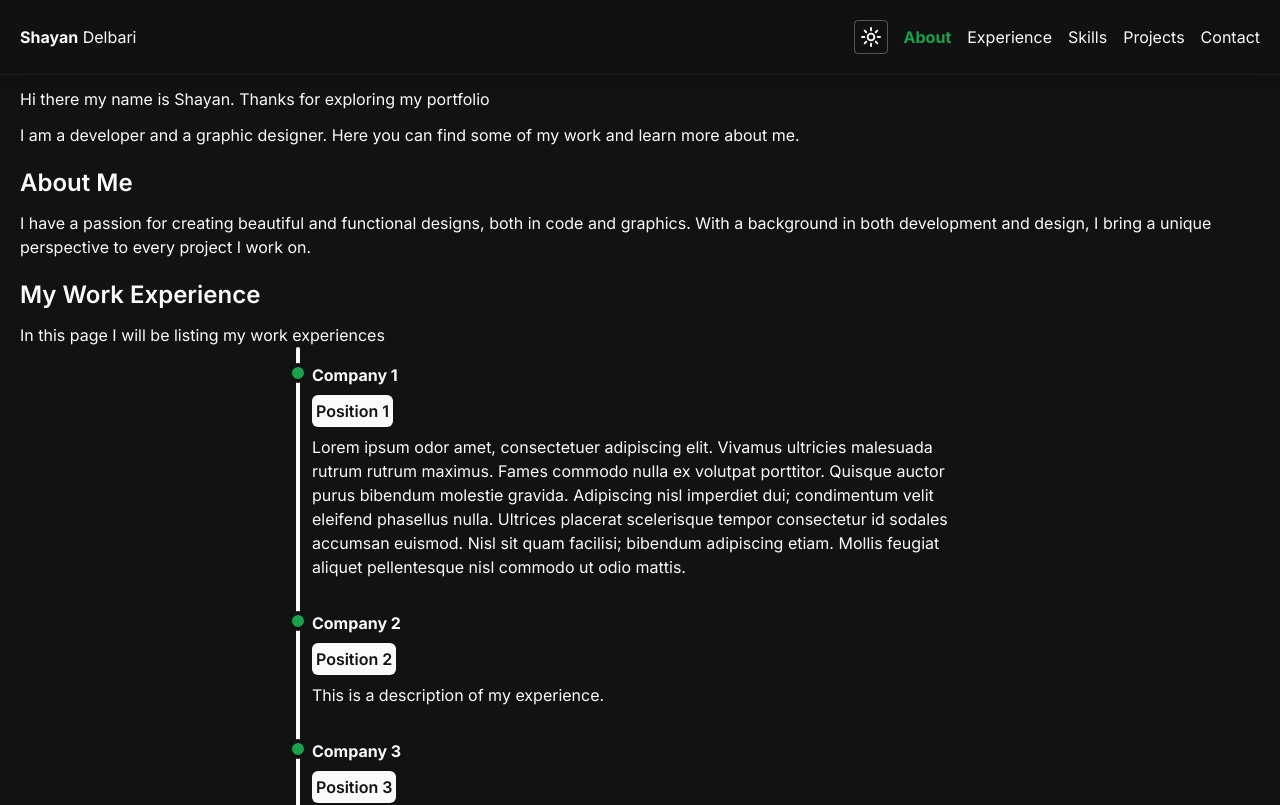
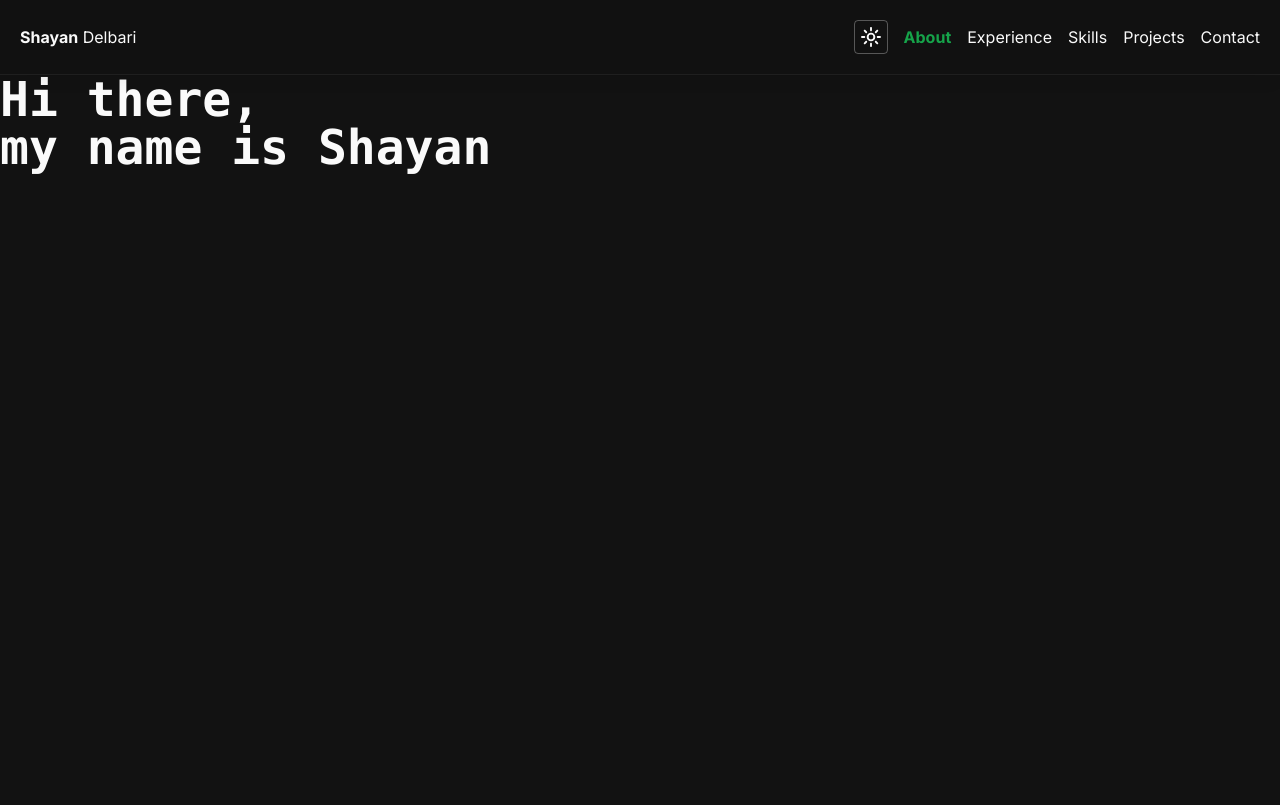
Before and after one commit to shayandelbari/my-portfolio, a SvelteKit app: page / in a window 1280 px wide. Shown: the top 805 px of the page. Built offline with nearby package versions, Linux system fonts and the light colour scheme.

Commit message:
refactor: restructure layout and sections for improved organization and readability

```diff
--- a/src/routes/+layout.svelte
+++ b/src/routes/+layout.svelte
@@ -1,38 +1,13 @@
 <script lang="ts">
 	import '../app.css';
-	import About from './About.svelte';
 	import ToTop from '../components/toTop.svelte';
-	import Contact from './Contact.svelte';
-	import Experience from './Experience.svelte';
 	import Menu from './Menu.svelte';
-	import Projects from './Projects.svelte';
-	import Skills from './Skills.svelte';
+
 	let { children } = $props();
 </script>
 
 <Menu />
+
+{@render children()}
+
 <ToTop showAt={100} />
-
-<section class="px-5">
-	{@render children()}
-</section>
-
-<section id="about" class="px-5">
-	<About />
-</section>
-
-<section id="experience" class="px-5">
-	<Experience />
-</section>
-
-<section id="skills" class="px-5">
-	<Skills />
-</section>
-
-<section id="projects" class="px-5">
-	<Projects />
-</section>
-
-<section id="contact" class="px-5">
-	<Contact />
-</section>
--- a/src/routes/+page.svelte
+++ b/src/routes/+page.svelte
@@ -1,5 +1,34 @@
-<p class="mt-3">Hi there my name is Shayan. Thanks for exploring my portfolio</p>
-<p class="mt-3">
-	I am a developer and a graphic designer. Here you can find some of my work and learn more about
-	me.
-</p>
+<script lang="ts">
+	import About from './sections/About.svelte';
+	import Contact from './sections/Contact.svelte';
+	import Experience from './sections/Experience.svelte';
+	import Hero from './sections/Hero.svelte';
+	import Projects from './sections/Projects.svelte';
+	import Skills from './sections/Skills.svelte';
+</script>
+
+<main>
+	<section id="hero">
+		<Hero />
+	</section>
+
+	<section id="about" class="px-5">
+		<About />
+	</section>
+
+	<section id="experience" class="px-5">
+		<Experience />
+	</section>
+
+	<section id="skills" class="px-5">
+		<Skills />
+	</section>
+
+	<section id="projects" class="px-5">
+		<Projects />
+	</section>
+
+	<section id="contact" class="px-5">
+		<Contact />
+	</section>
+</main>
--- a/src/routes/Menu.svelte
+++ b/src/routes/Menu.svelte
@@ -79,7 +79,7 @@
 				<li class="my-auto">
 					<a
 						href={item.link}
-						on:click={handleClick}
+						onclick={handleClick}
 						class="transition-colors duration-200 hover:text-primary
 						{item.isActive ? 'font-bold text-primary' : ''}"
 					>
--- a/src/routes/Experience.svelte
+++ b/src/routes/sections/Experience.svelte
@@ -1,5 +1,5 @@
 <script lang="ts">
-	import ExperienceCard from '../components/experienceCard.svelte';
+	import ExperienceCard from '../../components/experienceCard.svelte';
 	import experiences from '$lib/experience';
 	const length = experiences.length;
 </script>
--- /dev/null
+++ b/src/routes/sections/Hero.svelte
@@ -0,0 +1,5 @@
+<div class="h-screen">
+	<h1 class="my-auto text-pretty font-mono text-5xl font-black">
+		Hi there, <br />my name is Shayan
+	</h1>
+</div>
--- a/src/routes/Projects.svelte
+++ b/src/routes/sections/Projects.svelte
@@ -1,5 +1,5 @@
 <script lang="ts">
-	import ProjectCard from '../components/projectCard.svelte';
+	import ProjectCard from '../../components/projectCard.svelte';
 	import projects from '$lib/projects';
 </script>
 
--- a/src/routes/Skills.svelte
+++ b/src/routes/sections/Skills.svelte
@@ -1,5 +1,5 @@
 <script lang="ts">
-	import SkillCard from '../components/skillCard.svelte';
+	import SkillCard from '../../components/skillCard.svelte';
 	import skills from '$lib/skills';
 </script>
 
```
Also changed, not shown: src/routes/sections/About.svelte (renamed from src/routes/About.svelte), src/routes/sections/Contact.svelte (renamed from src/routes/Contact.svelte), 1 other file (tests, documents, lock files or other folders).
